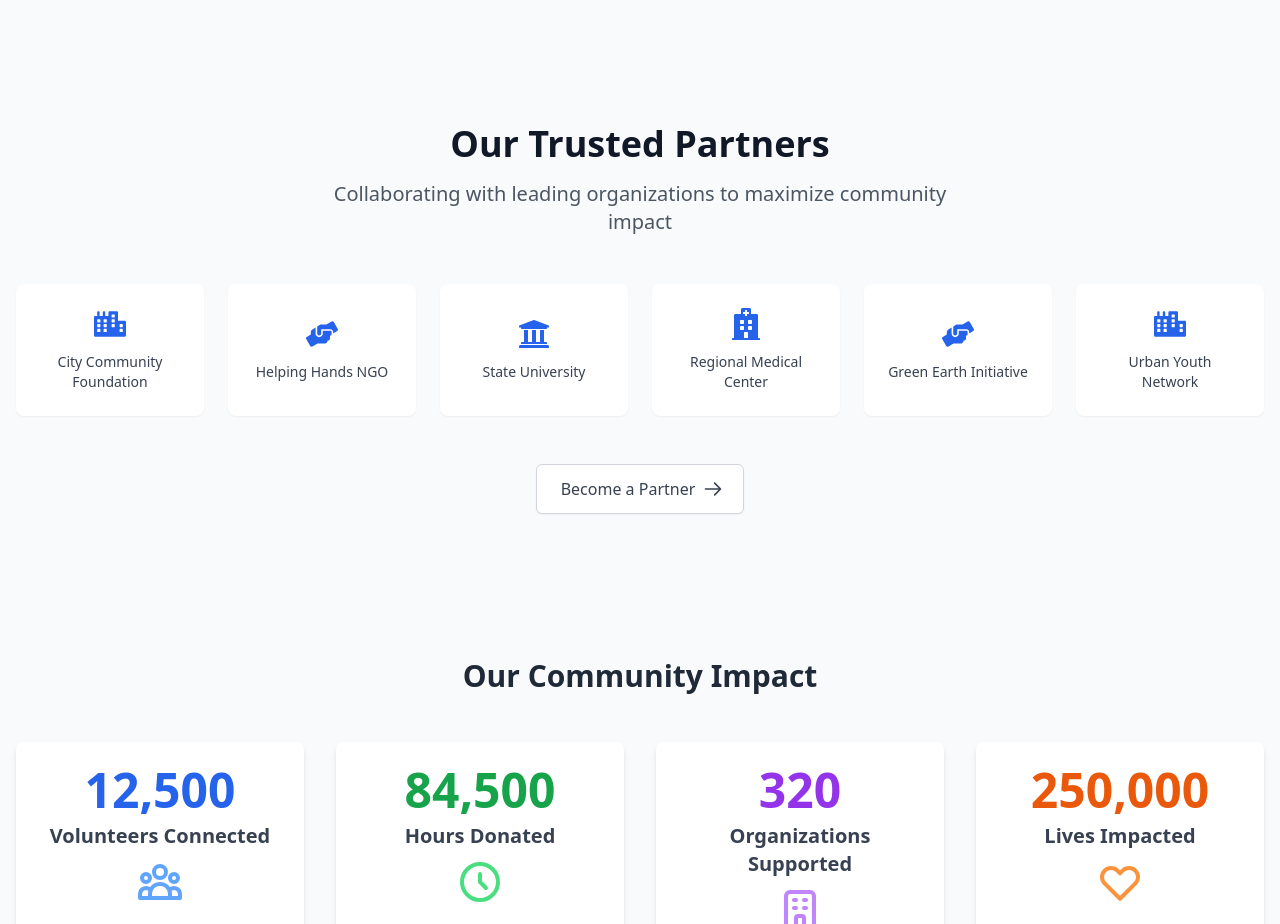
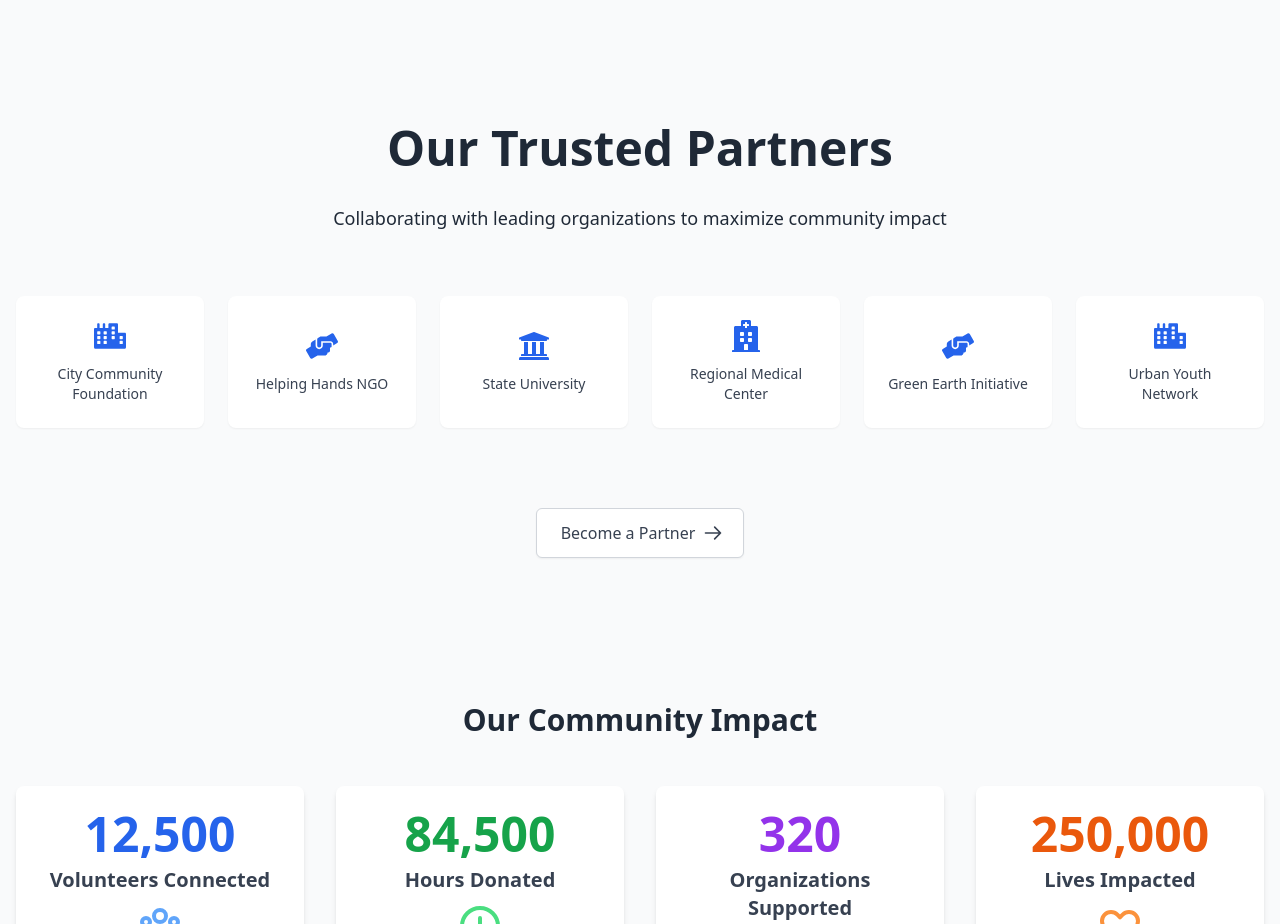
Before and after one commit to Developer-Jaber/Kind-Connect, a React (Vite) app: page / in a window 1280 px wide. Shown: the part 2540-3464 px from the top of the page. Built offline with nearby package versions, Linux system fonts and the light colour scheme; no server answers.

Commit message:
Update: Add some style in ProcccesAndPartner section.

```diff
--- a/package.json
+++ b/package.json
@@ -12,6 +12,7 @@
   "dependencies": {
     "@tailwindcss/line-clamp": "^0.4.4",
     "axios": "^1.7.9",
+    "embla-carousel-autoplay": "^8.6.0",
     "firebase": "^11.1.0",
     "localforage": "^1.10.0",
     "match-sorter": "^8.0.0",
@@ -28,7 +29,7 @@
   },
   "devDependencies": {
     "@eslint/js": "^9.17.0",
-    "@types/react": "^18.3.17",
+    "@types/react": "^18.3.20",
     "@types/react-dom": "^18.3.5",
     "@vitejs/plugin-react": "^4.3.4",
     "autoprefixer": "^10.4.20",
@@ -40,6 +41,7 @@
     "globals": "^15.13.0",
     "postcss": "^8.4.49",
     "tailwindcss": "^3.4.17",
+    "typescript": "^5.8.3",
     "vite": "^6.0.3"
   }
 }
--- /dev/null
+++ b/src/Components/PartnerCarousel.jsx
@@ -0,0 +1,57 @@
+
+// import {
+//   Carousel,
+//   CarouselContent,
+//   CarouselItem,
+//   CarouselNext,
+//   CarouselPrevious,
+// } from "@/components/ui/carousel";
+// import Autoplay from "embla-carousel-autoplay";
+// import { useRef } from "react";
+
+export function PartnersCarousel({ partners }) {
+  const plugin = useRef(
+    Autoplay({ delay: 3000, stopOnInteraction: false })
+  );
+
+  return (
+    <div className="px-4 py-8">
+      {/* <Carousel
+        opts={{
+          align: "start",
+          loop: true,
+        }}
+        plugins={[plugin.current]}
+        className="w-full"
+        onMouseEnter={plugin.current.stop}
+        onMouseLeave={plugin.current.reset}
+      >
+        <CarouselContent className="-ml-2">
+          {partners.map((partner, index) => (
+            <CarouselItem
+              key={index}
+              className="pl-2 basis-1/2 sm:basis-1/3 md:basis-1/4 lg:basis-1/6"
+            >
+              <div className="p-2">
+                <div className="shadow-sm hover:shadow-md border-0 transition-shadow">
+                  <div className="flex flex-col justify-center items-center p-6 aspect-square">
+                    <div className="mb-3 text-blue-600 text-3xl">
+                      {partner.icon}
+                    </div>
+                    <h3 className="font-medium text-gray-700 text-sm text-center">
+                      {partner.name}
+                    </h3>
+                  </div>
+                </div>
+              </div>
+            </CarouselItem>
+          ))}
+        </CarouselContent>
+        <div className="hidden md:block">
+          <CarouselPrevious className="left-2" />
+          <CarouselNext className="right-2" />
+        </div>
+      </Carousel> */}
+    </div>
+  );
+}
--- a/src/Components/ProcessAndPartners.jsx
+++ b/src/Components/ProcessAndPartners.jsx
@@ -1,76 +1,129 @@
-import { FiSearch, FiUserPlus, FiHeart } from 'react-icons/fi';
-import { FaCity, FaHandsHelping, FaUniversity, FaHospital } from 'react-icons/fa';
+import { FiSearch, FiUserPlus, FiHeart } from 'react-icons/fi'
+import {
+  FaCity,
+  FaHandsHelping,
+  FaUniversity,
+  FaHospital
+} from 'react-icons/fa'
+import { PartnersCarousel } from './PartnerCarousel'
+
 
 const ProcessAndPartners = () => {
   const partners = [
-    { name: "City Community Foundation", icon: <FaCity className="w-8 h-8" /> },
-    { name: "Helping Hands NGO", icon: <FaHandsHelping className="w-8 h-8" /> },
-    { name: "State University", icon: <FaUniversity className="w-8 h-8" /> },
-    { name: "Regional Medical Center", icon: <FaHospital className="w-8 h-8" /> },
-    { name: "Green Earth Initiative", icon: <FaHandsHelping className="w-8 h-8" /> },
-    { name: "Urban Youth Network", icon: <FaCity className="w-8 h-8" /> }
-  ];
+    { name: 'City Community Foundation', icon: <FaCity className='w-8 h-8' /> },
+    { name: 'Helping Hands NGO', icon: <FaHandsHelping className='w-8 h-8' /> },
+    { name: 'State University', icon: <FaUniversity className='w-8 h-8' /> },
+    {
+      name: 'Regional Medical Center',
+      icon: <FaHospital className='w-8 h-8' />
+    },
+    {
+      name: 'Green Earth Initiative',
+      icon: <FaHandsHelping className='w-8 h-8' />
+    },
+    { name: 'Urban Youth Network', icon: <FaCity className='w-8 h-8' /> }
+  ]
 
   return (
-    <section className="bg-gray-50 py-20">
-      <div className="mx-auto px-4 container">
+    <section className='bg-gray-50 py-20'>
+      <div className='mx-auto px-4 container'>
         {/* How It Works Section */}
-        <div className="mb-20 text-center">
-          <h2 className="font-bold text-2xl lg:text-5xl text-center">
+        <div className='mb-20 text-center'>
+          <h2 className='font-bold text-2xl lg:text-5xl text-center'>
             How It Works
           </h2>
-          <p className="mx-auto py-8 max-w-2xl text-lg text-center">
-            Join thousands of volunteers making a difference in just three simple steps
+          <p className='mx-auto py-8 max-w-2xl text-lg text-center'>
+            Join thousands of volunteers making a difference in just three
+            simple steps
           </p>
 
-          <div className="gap-8 grid grid-cols-1 md:grid-cols-3 py-12">
+          <div className='gap-8 grid grid-cols-1 md:grid-cols-3 py-12'>
             {/* Step 1 */}
-            <div className="bg-white shadow-sm hover:shadow-md p-8 rounded-xl transition-shadow duration-300">
-              <div className="flex justify-center items-center bg-blue-100 mx-auto mb-6 rounded-full w-16 h-16">
-                <FiSearch className="w-8 h-8 text-blue-600" />
+            <div className='bg-white shadow-sm hover:shadow-md p-8 rounded-xl transition-shadow duration-300'>
+              <div className='flex justify-center items-center bg-blue-100 mx-auto mb-6 rounded-full w-16 h-16'>
+                <FiSearch className='w-8 h-8 text-blue-600' />
               </div>
-              <h3 className="mb-3 font-semibold text-gray-900 text-2xl">Discover</h3>
-              <p className="text-gray-600">
-                Browse hundreds of volunteer opportunities tailored to your skills and interests
+              <h3 className='mb-3 font-semibold text-gray-900 text-2xl'>
+                Discover
+              </h3>
+              <p className='text-gray-600'>
+                Browse hundreds of volunteer opportunities tailored to your
+                skills and interests
               </p>
-              <div className="flex justify-center items-center mt-6 font-medium text-blue-600">
+              <div className='flex justify-center items-center mt-6 font-medium text-blue-600'>
                 <span>Learn more</span>
-                <svg className="ml-2 w-4 h-4" fill="none" stroke="currentColor" viewBox="0 0 24 24">
-                  <path strokeLinecap="round" strokeLinejoin="round" strokeWidth="2" d="M14 5l7 7m0 0l-7 7m7-7H3"></path>
+                <svg
+                  className='ml-2 w-4 h-4'
+                  fill='none'
+                  stroke='currentColor'
+                  viewBox='0 0 24 24'
+                >
+                  <path
+                    strokeLinecap='round'
+                    strokeLinejoin='round'
+                    strokeWidth='2'
+                    d='M14 5l7 7m0 0l-7 7m7-7H3'
+                  ></path>
                 </svg>
               </div>
             </div>
 
             {/* Step 2 */}
-            <div className="bg-white shadow-sm hover:shadow-md p-8 rounded-xl transition-shadow duration-300">
-              <div className="flex justify-center items-center bg-green-100 mx-auto mb-6 rounded-full w-16 h-16">
-                <FiUserPlus className="w-8 h-8 text-green-600" />
+            <div className='bg-white shadow-sm hover:shadow-md p-8 rounded-xl transition-shadow duration-300'>
+              <div className='flex justify-center items-center bg-green-100 mx-auto mb-6 rounded-full w-16 h-16'>
+                <FiUserPlus className='w-8 h-8 text-green-600' />
               </div>
-              <h3 className="mb-3 font-semibold text-gray-900 text-2xl">Sign Up</h3>
-              <p className="text-gray-600">
-                Quick registration process with immediate access to all opportunities
+              <h3 className='mb-3 font-semibold text-gray-900 text-2xl'>
+                Sign Up
+              </h3>
+              <p className='text-gray-600'>
+                Quick registration process with immediate access to all
+                opportunities
               </p>
-              <div className="flex justify-center items-center mt-6 font-medium text-green-600">
+              <div className='flex justify-center items-center mt-6 font-medium text-green-600'>
                 <span>Get started</span>
-                <svg className="ml-2 w-4 h-4" fill="none" stroke="currentColor" viewBox="0 0 24 24">
-                  <path strokeLinecap="round" strokeLinejoin="round" strokeWidth="2" d="M14 5l7 7m0 0l-7 7m7-7H3"></path>
+                <svg
+                  className='ml-2 w-4 h-4'
+                  fill='none'
+                  stroke='currentColor'
+                  viewBox='0 0 24 24'
+                >
+                  <path
+                    strokeLinecap='round'
+                    strokeLinejoin='round'
+                    strokeWidth='2'
+                    d='M14 5l7 7m0 0l-7 7m7-7H3'
+                  ></path>
                 </svg>
               </div>
             </div>
 
             {/* Step 3 */}
-            <div className="bg-white shadow-sm hover:shadow-md p-8 rounded-xl transition-shadow duration-300">
-              <div className="flex justify-center items-center bg-purple-100 mx-auto mb-6 rounded-full w-16 h-16">
-                <FiHeart className="w-8 h-8 text-purple-600" />
+            <div className='bg-white shadow-sm hover:shadow-md p-8 rounded-xl transition-shadow duration-300'>
+              <div className='flex justify-center items-center bg-purple-100 mx-auto mb-6 rounded-full w-16 h-16'>
+                <FiHeart className='w-8 h-8 text-purple-600' />
               </div>
-              <h3 className="mb-3 font-semibold text-gray-900 text-2xl">Make a Difference</h3>
-              <p className="text-gray-600">
-                Start volunteering and see the immediate impact of your contribution
+              <h3 className='mb-3 font-semibold text-gray-900 text-2xl'>
+                Make a Difference
+              </h3>
+              <p className='text-gray-600'>
+                Start volunteering and see the immediate impact of your
+                contribution
               </p>
-              <div className="flex justify-center items-center mt-6 font-medium text-purple-600">
+              <div className='flex justify-center items-center mt-6 font-medium text-purple-600'>
                 <span>See impact</span>
-                <svg className="ml-2 w-4 h-4" fill="none" stroke="currentColor" viewBox="0 0 24 24">
-                  <path strokeLinecap="round" strokeLinejoin="round" strokeWidth="2" d="M14 5l7 7m0 0l-7 7m7-7H3"></path>
+                <svg
+                  className='ml-2 w-4 h-4'
+                  fill='none'
+                  stroke='currentColor'
+                  viewBox='0 0 24 24'
+                >
+                  <path
+                    strokeLinecap='round'
+                    strokeLinejoin='round'
+                    strokeWidth='2'
+                    d='M14 5l7 7m0 0l-7 7m7-7H3'
+                  ></path>
                 </svg>
               </div>
             </div>
@@ -78,15 +131,16 @@ const ProcessAndPartners = () => {
         </div>
 
         {/* Partner Organizations Section */}
-        <div className="text-center">
-          <h2 className="mb-4 font-bold text-gray-900 text-4xl">
+        <div className='text-center'>
+          <h2 className='font-bold text-2xl lg:text-5xl text-center'>
             Our Trusted Partners
           </h2>
-          <p className="mx-auto mb-12 max-w-2xl text-gray-600 text-xl">
-            Collaborating with leading organizations to maximize community impact
+          <p className='mx-auto py-8 max-w-2xl text-lg text-center'>
+            Collaborating with leading organizations to maximize community
+            impact
           </p>
 
-          <div className="gap-6 grid grid-cols-2 sm:grid-cols-3 md:grid-cols-6">
+          <div className="gap-6 grid grid-cols-2 sm:grid-cols-3 md:grid-cols-6 py-8">
             {partners.map((partner, index) => (
               <div
                 key={index}
@@ -101,19 +155,31 @@ const ProcessAndPartners = () => {
               </div>
             ))}
           </div>
-
-          <div className="mt-12">
-            <button className="inline-flex items-center bg-white hover:bg-gray-50 shadow-sm px-6 py-3 border border-gray-300 rounded-md focus:outline-none focus:ring-2 focus:ring-blue-500 focus:ring-offset-2 font-medium text-gray-700 text-base">
+          {/* <section className='mx-auto container'>
+            <PartnersCarousel partners={partners} />
+          </section> */}
+          <div className='mt-12'>
+            <button className='inline-flex items-center bg-white hover:bg-gray-50 shadow-sm px-6 py-3 border border-gray-300 rounded-md focus:outline-none focus:ring-2 focus:ring-blue-500 focus:ring-offset-2 font-medium text-gray-700 text-base'>
               Become a Partner
-              <svg className="-mr-1 ml-2 w-5 h-5" fill="none" stroke="currentColor" viewBox="0 0 24 24">
-                <path strokeLinecap="round" strokeLinejoin="round" strokeWidth="2" d="M14 5l7 7m0 0l-7 7m7-7H3"></path>
+              <svg
+                className='-mr-1 ml-2 w-5 h-5'
+                fill='none'
+                stroke='currentColor'
+                viewBox='0 0 24 24'
+              >
+                <path
+                  strokeLinecap='round'
+                  strokeLinejoin='round'
+                  strokeWidth='2'
+                  d='M14 5l7 7m0 0l-7 7m7-7H3'
+                ></path>
               </svg>
             </button>
           </div>
         </div>
       </div>
     </section>
-  );
-};
+  )
+}
 
-export default ProcessAndPartners;
+export default ProcessAndPartners
```
Also changed, not shown: 1 other file (tests, documents, lock files or other folders).
